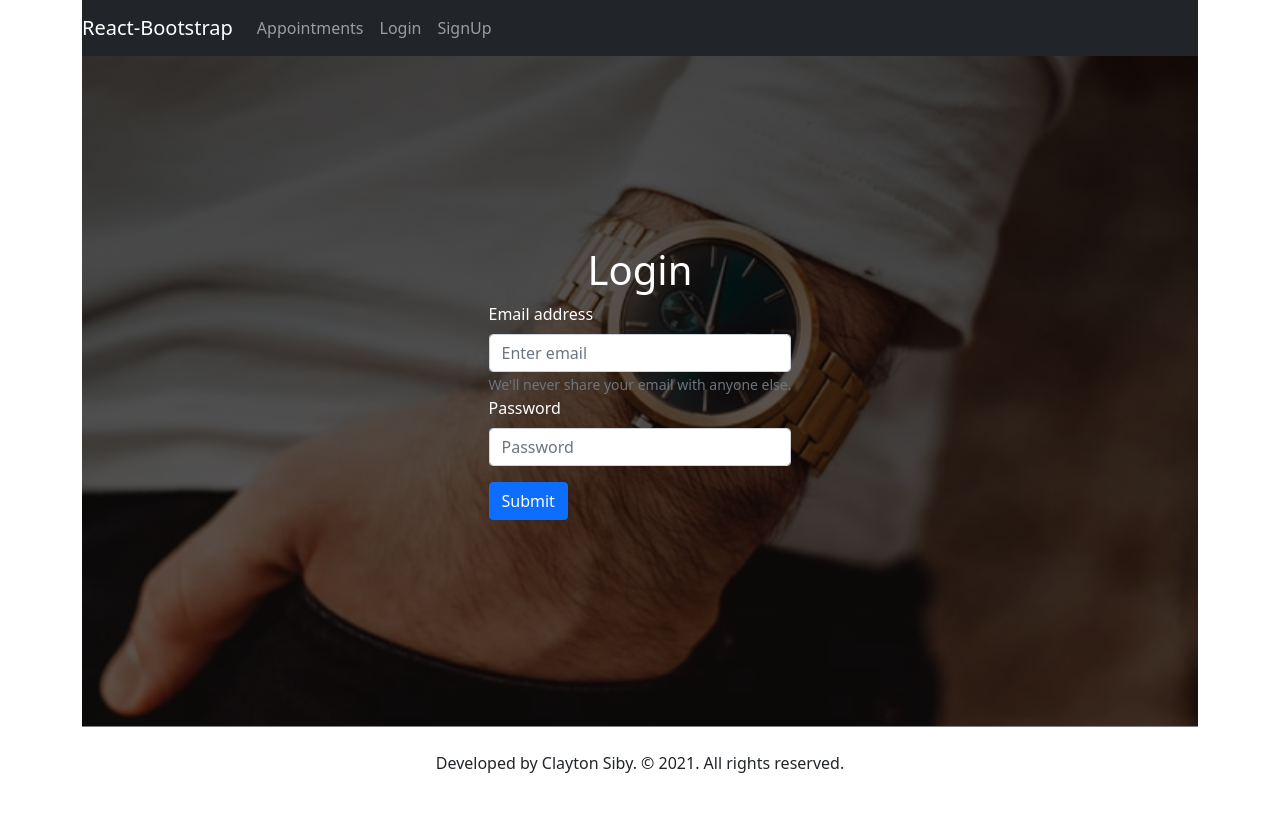
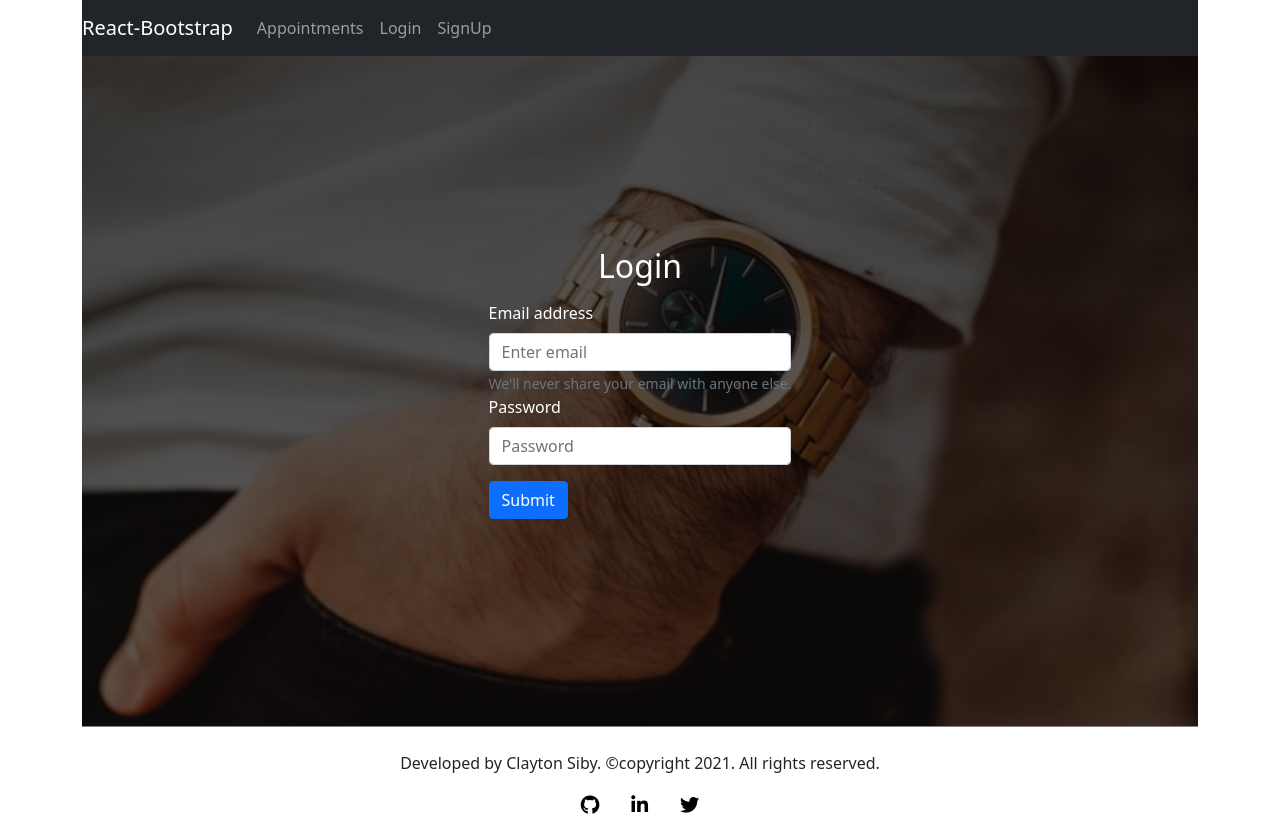
Before and after one commit to ClaytonSiby/the-gentleman-app, a React (Create React App) app: page /login in a window 1280 px wide. Before the commit the page ends 800 px from the top, so only its background shows below. Built offline with nearby package versions, Linux system fonts and the light colour scheme.

Commit message:
Update the Login component & style the footer

```diff
--- a/src/assets/scss/footer.module.scss
+++ b/src/assets/scss/footer.module.scss
@@ -1,3 +1,15 @@
 .footerContainer {
-  border-top: 1px solid grey;
+	border-top: 1px solid grey;
 }
+
+.socialIcon {
+	a {
+		color: #000;
+		padding: 1rem;
+		font-size: 1.2rem;
+	}
+
+	&:hover {
+		cursor: pointer;
+	}
+}
--- a/src/components/Footer.js
+++ b/src/components/Footer.js
@@ -1,10 +1,27 @@
-import React from 'react';
-import styles from '../assets/scss/footer.module.scss';
+import React from 'react'
+import styles from '../assets/scss/footer.module.scss'
 
 const Footer = () => (
   <div className={`pt-4 text-center ${styles.footerContainer}`}>
-    <p>Developed by Clayton Siby. &copy; 2021. All rights reserved.</p>
+    <p>Developed by Clayton Siby. &copy;copyright 2021. All rights reserved.</p>
+    <p>
+      <span className={`${styles.socialIcon}`}>
+        <a href="">
+          <i className='fab fa-github'></i>
+        </a>
+      </span>
+      <span className={`${styles.socialIcon}`}>
+        <a href="">
+          <i className='fab fa-linkedin-in'></i>
+        </a>
+      </span>
+      <span className={`${styles.socialIcon}`}>
+        <a href="">
+          <i className='fab fa-twitter'></i>
+        </a>
+      </span>
+    </p>
   </div>
-);
+)
 
-export default Footer;
+export default Footer
--- a/src/pages/Login.js
+++ b/src/pages/Login.js
@@ -7,7 +7,7 @@ const Login = () => {
 
   return (
     <div className={`${styles.login}`}>
-      <h1>Login</h1>
+      <h2 className="mb-3">Login</h2>
       <Form>
         <Form.Group controlId="formBasicEmail">
           <Form.Label>Email address</Form.Label>
```
